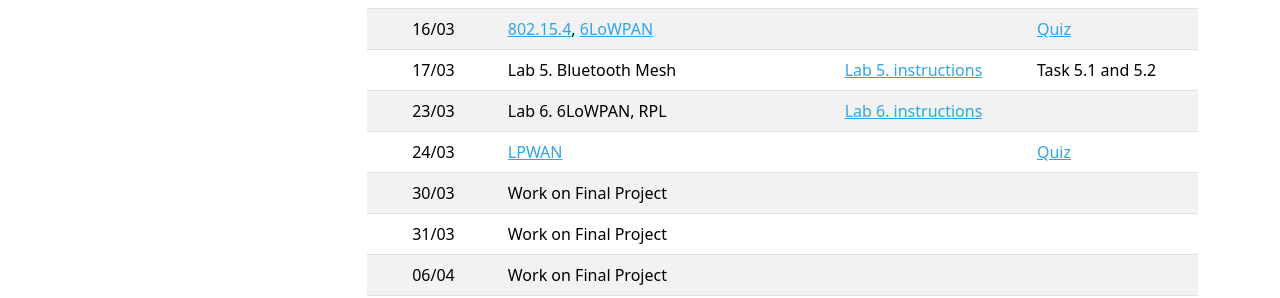
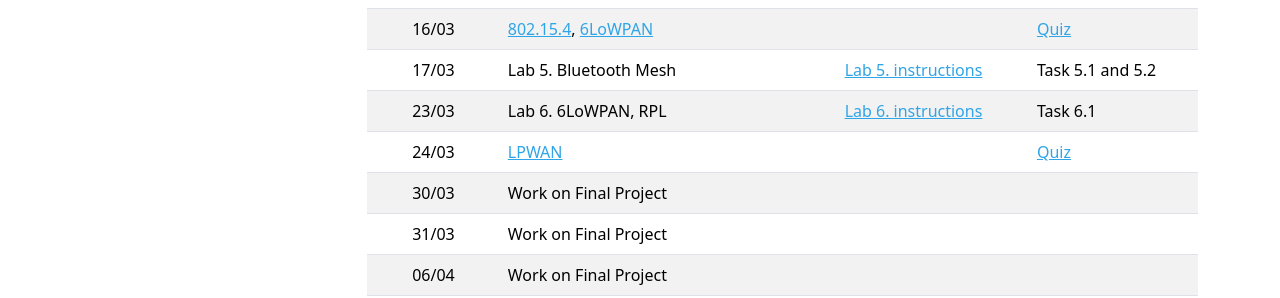
Before and after one commit to iot-da/iot-da.github.io, an MkDocs documentation site: the page built from docs/Subjects/NP1/index.md, in a window 1280 px wide and 900 px high, scrolled down 1243 px. Shown: the part 426-724 px from the top of the window. Built offline with MkDocs 1.6.1, drawn with Linux system fonts in a browser that asks for light colours; nearby versions of some CDN libraries.

Commit message:
NP1 added deliverable info for Lab6

```diff
--- a/docs/Subjects/NP1/index.md
+++ b/docs/Subjects/NP1/index.md
@@ -62,7 +62,7 @@ link](https://api.socrative.com/rc/Yu9Dxn).
 |   10/03   | Lab 4. Bluetooth Low Energy                                                   | [Lab 4. instructions](P4/index.md) | Extra session                                 |
 |   16/03   | [802.15.4](slides/802_15_4.pdf), [6LoWPAN](slides/6LoWPAN.pdf)                |                                    | [Quiz](https://api.socrative.com/rc/Yu9Dxn)   |
 |   17/03   | Lab 5. Bluetooth Mesh                                                         | [Lab 5. instructions](P5/index.md) | Task 5.1 and 5.2                              |
-|   23/03   | Lab 6. 6LoWPAN, RPL                                                           | [Lab 6. instructions](P6/index.md) |                                               |
+|   23/03   | Lab 6. 6LoWPAN, RPL                                                           | [Lab 6. instructions](P6/index.md) | Task 6.1                                      |
 |   24/03   | [LPWAN](slides/LPWAN.pdf)                                                     |                                    | [Quiz](https://api.socrative.com/rc/Yu9Dxn)   |
 |   30/03   | Work on Final Project                                                         |                                    |                                               |
 |   31/03   | Work on Final Project                                                         |                                    |                                               |
```
